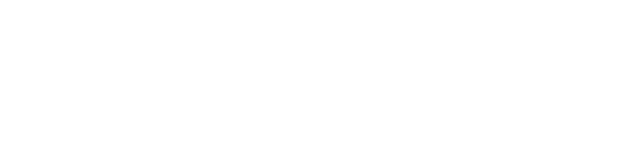
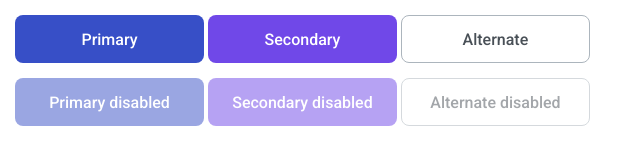
Before and after one commit to js-tasks-ru/htmlcss-20211021_barkadron, a website: page 03-lection1/01-button/index.html in a window 1280 px wide. Shown: the whole page, without its empty margins (0-640 px from the left). Drawn offline with nearby package versions, Linux system fonts and the light colour scheme.

Commit message:
add solution for lection-1 task-1 (button)

```diff
--- a/03-lection1/01-button/button.css
+++ b/03-lection1/01-button/button.css
@@ -1 +1,36 @@
 /* Стилизация кнопки */
+
+.button {
+    border: none;
+    border-radius: 8px;
+    cursor: pointer;
+    font-family: Roboto;
+    font-style: normal;
+    font-weight: 500;
+    font-size: 16px;
+    line-height: 19px;
+    text-align: center;
+    width: 189px;
+    height: 48px;
+}
+
+.button_primary {
+    background: var(--blue);
+    color: var(--white);
+}
+
+.button_secondary {
+    background: var(--purple);
+    color: var(--white);
+}
+
+.button_alternate {
+    background: var(--white);
+    border: 1px solid var(--grey-3);
+    color: var(--grey-4);
+}
+
+.button_disabled {
+    cursor: not-allowed;
+    opacity: 0.5;
+}
--- a/03-lection1/01-button/index.html
+++ b/03-lection1/01-button/index.html
@@ -1,11 +1,28 @@
 <!DOCTYPE html>
 <!-- Страница с кнопкой -->
+<!-- https://learn.javascript.ru/taskbook/htmlcss-20211021/workspace/lection1/button -->
 <html lang="ru">
     <head>
+        <!-- <link rel="stylesheet" href="https://meyerweb.com/eric/tools/css/reset/reset.css"> -->
+        <link rel="stylesheet" href="https://cdn.jsdelivr.net/npm/normalize.css@8.0.1/normalize.css">
         <link rel="stylesheet" href="../../assets/css/main.css">
         <link rel="stylesheet" href="./button.css">
+        <style>
+            div {
+                margin: 15px;
+            }
+        </style>
     </head>
     <body>
-
+        <div>
+            <button class="button button_primary">Primary</button>
+            <button class="button button_secondary">Secondary</button>
+            <button class="button button_alternate">Alternate</button>
+        </div>
+        <div>
+            <button class="button button_primary button_disabled" disabled>Primary disabled</button>
+            <button class="button button_secondary button_disabled" disabled>Secondary disabled</button>
+            <button class="button button_alternate button_disabled" disabled>Alternate disabled</button>
+        </div>
     </body>
 </html>
```
